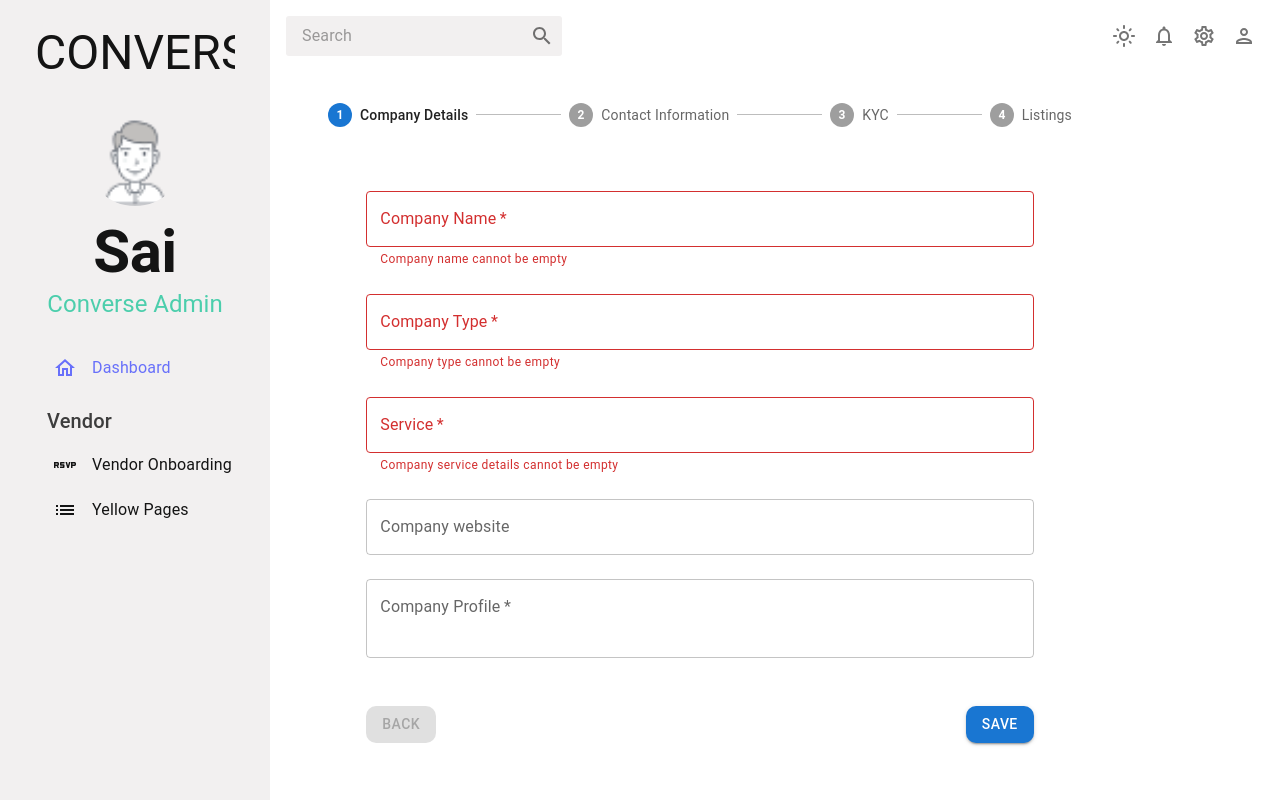
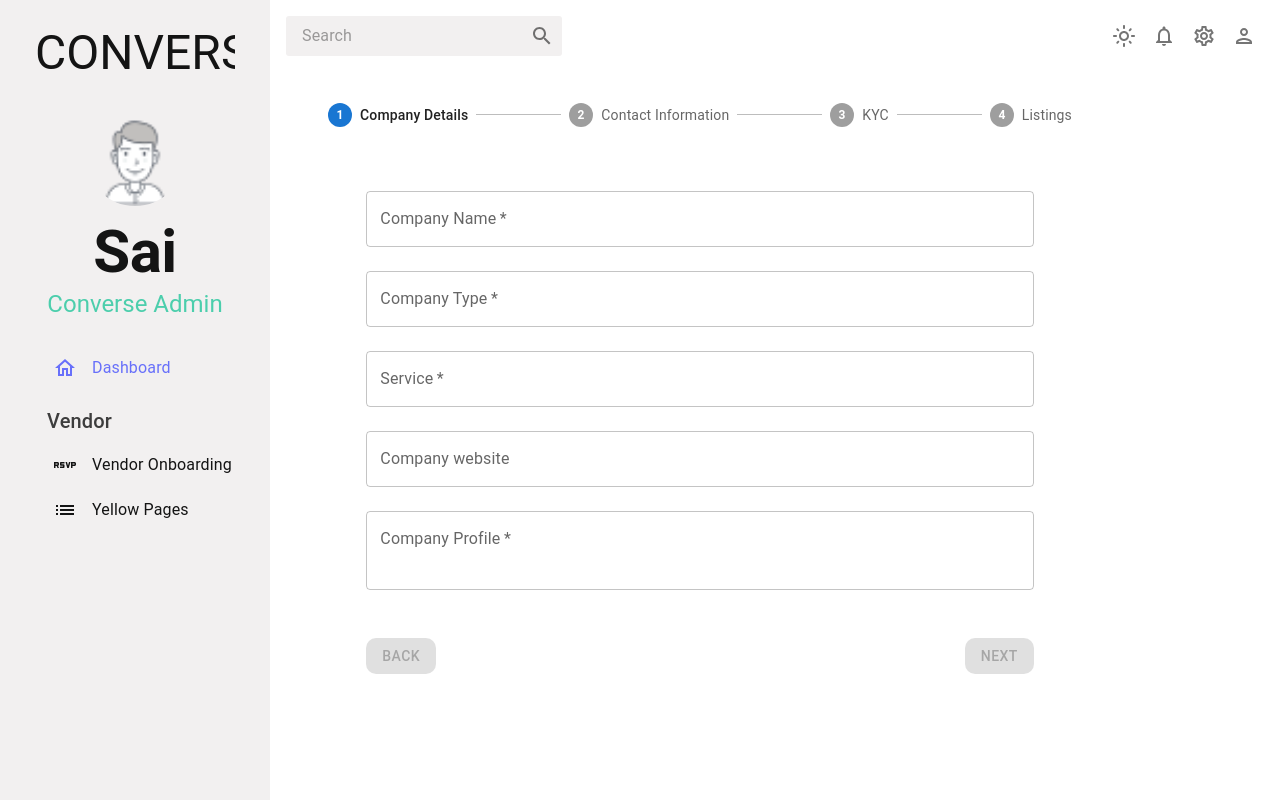
Before and after one commit to PiersoftDev/converse-portal360, a React (Create React App) app: page /vendor-onboarding in a window 1280 px wide. Built offline with nearby package versions, Linux system fonts and the light colour scheme; no server answers; what aws-amplify would draw is missing.

Commit message:
Removed unnecessary references and moved the API call to the component.

```diff
--- a/src/components/vendor/company-contact-info.tsx
+++ b/src/components/vendor/company-contact-info.tsx
@@ -10,18 +10,7 @@ export const CompanyContactInfo = () => {
   const vendorDetails = useContext(VendorContext);
   const updateVendorDetails = useContext(UpdateVendorContext);
 
-  let {
-    addressLine1,
-    addressLine2,
-    city,
-    state,
-    postalCode,
-    country,
-    email,
-    emailVerified,
-    phoneNo,
-    phoneNoVerified,
-  } = vendorDetails?.contactInformation;
+  let { addressLine1, addressLine2, city, state, postalCode, country, email, phoneNo } = vendorDetails?.contactInformation;
 
   const setValue = debounce((e: any) => {
     const { name: key, value } = e.target;
@@ -69,9 +58,7 @@ export const CompanyContactInfo = () => {
           sx={{ mt: 3, width: "75ch" }}
           onChange={setValue}
           error={!phoneNo?.length}
-          helperText={
-            !phoneNo?.length ? "Company Phone Number cannot be empty" : ""
-          }
+          helperText={!phoneNo?.length ? "Company Phone Number cannot be empty" : ""}
           InputProps={{
             endAdornment: <Button variant="contained">Verify</Button>,
           }}
@@ -86,11 +73,7 @@ export const CompanyContactInfo = () => {
           sx={{ mt: 3, width: "75ch" }}
           onChange={setValue}
           error={!addressLine1?.length}
-          helperText={
-            !addressLine1?.length
-              ? "Company Address Line 1 cannot be empty"
-              : ""
-          }
+          helperText={!addressLine1?.length ? "Company Address Line 1 cannot be empty" : ""}
         />
         <TextField
           id="outlined-basic"
@@ -102,11 +85,7 @@ export const CompanyContactInfo = () => {
           sx={{ mt: 3, width: "75ch" }}
           onChange={setValue}
           error={!addressLine2?.length}
-          helperText={
-            !addressLine2?.length
-              ? "Company Address Line 2 cannot be empty"
-              : ""
-          }
+          helperText={!addressLine2?.length ? "Company Address Line 2 cannot be empty" : ""}
         />
         <Box display="flex" flexDirection={"row"}>
           <TextField
@@ -143,7 +122,7 @@ export const CompanyContactInfo = () => {
             name="state"
             required
             defaultValue={state}
-          sx={{  mt: 3, width: "35ch" }}
+            sx={{ mt: 3, width: "35ch" }}
             onChange={setValue}
             error={!state?.length}
             helperText={!state?.length ? "State cannot be empty" : ""}
@@ -156,7 +135,7 @@ export const CompanyContactInfo = () => {
             name="country"
             required
             defaultValue={country}
-          sx={{ mt: 3, ml:5, width: "35ch" }}
+            sx={{ mt: 3, ml: 5, width: "35ch" }}
             onChange={setValue}
             error={!country?.length}
             helperText={!country?.length ? "Country cannot be empty" : ""}
--- a/src/components/vendor/company-details.tsx
+++ b/src/components/vendor/company-details.tsx
@@ -2,23 +2,52 @@
 import * as React from "react";
 import Box from "@mui/material/Box";
 import TextField from "@mui/material/TextField";
-import { useContext } from "react";
+import { forwardRef, useContext, useRef, useImperativeHandle } from "react";
 import { VendorContext, UpdateVendorContext } from "../../context-config";
 import { debounce } from "../../common/helpers/debounce";
+import { IVendor } from "../../models/vendor-onboarding-service-model";
+import { postVendorCompanyInformation } from "../../services/vendor-onboarding-service";
 
-export const CompanyDetails = () => {
+export const CompanyDetails = forwardRef((props: any, ref: any) => {
   const vendorDetails = useContext(VendorContext);
   const updateVendorDetails = useContext(UpdateVendorContext);
+  const errorMap = useRef<Map<string, boolean>>(new Map());
 
   let { name, type, service, websiteURL, profile } = vendorDetails?.companyDetails;
+
+  useImperativeHandle(ref, () => ({
+    async onSubmit() {
+      const vendor: IVendor = {
+        id: "NEED_TO_REPLACE",
+        vendorId: "51bc368c-33c8-4386-8460-44f21ff75161",
+        companyDetails: vendorDetails.companyDetails,
+      };
+      try {
+        postVendorCompanyInformation(vendor, null);
+      } catch (ex) {
+        console.log({ ex });
+      }
+    },
+  }));
 
   const setValue = debounce((e: any) => {
     const { name: key, value } = e.target;
     const newCompanyDetails = { ...vendorDetails.companyDetails };
-    newCompanyDetails[key] = value;
+    newCompanyDetails[key] = value.trim();
+
+    // Updating the context to make the vendor details available across the components.
     updateVendorDetails({
       companyDetails: newCompanyDetails,
     });
+
+    // Updating the error map to validate the fields.
+    errorMap.current.set(`${key}Error`, value?.trim().length === 0);
+
+    // Enable the save button only after the required data is filled.
+    const map = errorMap.current;
+    const { name: newName, type: newType, service: newService } = newCompanyDetails;
+    const isValid = !map.get("nameError") && newName.length > 0 && !map.get("serviceError") && newService.length > 0 && !map.get("typeError") && newType.length > 0;
+    props.setIsValid(isValid);
   });
 
   return (
@@ -41,8 +70,8 @@ export const CompanyDetails = () => {
           defaultValue={name}
           sx={{ mt: 3, width: "75ch" }}
           onChange={setValue}
-          error={!name?.length}
-          helperText={!name?.length ? "Company name cannot be empty" : ""}
+          error={errorMap.current.get("nameError")}
+          helperText={errorMap.current.get("nameError") ? "Company name cannot be empty" : ""}
         />
         <TextField
           id="outlined-basic"
@@ -53,8 +82,8 @@ export const CompanyDetails = () => {
           name="type"
           sx={{ mt: 3, width: "75ch" }}
           onChange={setValue}
-          error={!type?.length}
-          helperText={!type ? "Company type cannot be empty" : ""}
+          error={errorMap.current.get("typeError")}
+          helperText={errorMap.current.get("typeError") ? "Company type cannot be empty" : ""}
         />
         <TextField
           id="outlined-basic"
@@ -65,8 +94,8 @@ export const CompanyDetails = () => {
           name="service"
           sx={{ mt: 3, width: "75ch" }}
           onChange={setValue}
-          error={!service?.length}
-          helperText={!service ? "Company service details cannot be empty" : ""}
+          error={errorMap.current.get("serviceError")}
+          helperText={errorMap.current.get("serviceError") ? "Company service details cannot be empty" : ""}
         />
         <TextField id="outlined-basic" label="Company website" variant="outlined" defaultValue={websiteURL} sx={{ mt: 3, width: "75ch" }} name="websiteURL" onChange={setValue} />
         <TextField
@@ -84,4 +113,4 @@ export const CompanyDetails = () => {
       </Box>
     </React.Fragment>
   );
-};
+});
--- a/src/components/vendor/company-kyc.tsx
+++ b/src/components/vendor/company-kyc.tsx
@@ -10,8 +10,7 @@ export const CompanyKYC = () => {
   const vendorDetails = useContext(VendorContext);
   const updateVendorDetails = useContext(UpdateVendorContext);
 
-  let { gstNumber, gstVerified, aadhaarNumber, aadhaarVerified } =
-    vendorDetails?.kyc;
+  let { gstNumber, aadhaarNumber } = vendorDetails?.kyc;
 
   const setValue = debounce((e: any) => {
     const { name: key, value } = e.target;
@@ -59,9 +58,7 @@ export const CompanyKYC = () => {
           sx={{ mt: 3, width: "75ch" }}
           onChange={setValue}
           error={!aadhaarNumber?.length}
-          helperText={
-            !aadhaarNumber?.length ? "Aadhaar number cannot be empty" : ""
-          }
+          helperText={!aadhaarNumber?.length ? "Aadhaar number cannot be empty" : ""}
           InputProps={{
             endAdornment: <Button variant="contained">Verify</Button>,
           }}
--- a/src/components/vendor/vendor_onboarding_form.tsx
+++ b/src/components/vendor/vendor_onboarding_form.tsx
@@ -9,11 +9,10 @@ import { CompanyDetails } from "./company-details";
 import { CompanyContactInfo } from "./company-contact-info";
 import { VendorListings } from "./vendor-listings";
 import { CompanyKYC } from "./company-kyc";
-import { useReducer } from "react";
+import { useReducer, useRef } from "react";
 import { IVendor } from "../../models/vendor-onboarding-service-model";
 import { VendorContext, UpdateVendorContext } from "../../context-config";
-import { postVendorCompanyInformation, updateCompanyContactInformation, updateCompanyDetails, updateCompanyKYC } from "../../services/vendor-onboarding-service";
-import { StringGradients } from "antd/es/progress/progress";
+import { updateCompanyContactInformation, updateCompanyKYC } from "../../services/vendor-onboarding-service";
 
 const steps = ["Company Details", "Contact Information", "KYC", "Listings"];
 
@@ -56,20 +55,21 @@ const initialVendorDetails: IVendor = {
 export default function HorizontalNonLinearStepper() {
   const [activeStep, setActiveStep] = React.useState(0);
   const [completed, setCompleted] = React.useState(new Map());
+  const [isValid, setIsValid] = React.useState<boolean>(false);
   const [id, setId] = React.useState("");
-  const [vendorId, setVendorId] = React.useState(
-    "51bc368c-33c8-4386-8460-44f21ff75161"
-  );
+
+  const companyDetailsRef = useRef<any>();
+
+  // const [vendorId, setVendorId] = React.useState(
+  //   "51bc368c-33c8-4386-8460-44f21ff75161"
+  // );
 
   const vendorDetailsReducer = (prev: IVendor, next: IVendor): IVendor => {
     return { ...prev, ...next };
   };
 
   // TODO : INITIAL VENDOR DETAILS SHOULD BE FETCHED FROM API, IF THE VENDOR IS NEW, WE SET VALUES TO DEFAULT AS DEFINED ABOVE I.E., INITIAL VENDOR DETAILS.
-  const [vendorDetails, updateVendorDetails] = useReducer(
-    vendorDetailsReducer,
-    initialVendorDetails
-  );
+  const [vendorDetails, updateVendorDetails] = useReducer(vendorDetailsReducer, initialVendorDetails);
 
   const totalSteps = () => {
     return steps.length;
@@ -87,19 +87,13 @@ export default function HorizontalNonLinearStepper() {
     return completedSteps() === totalSteps();
   };
 
-  const handleNext = () => {
+  const handleNext = async () => {
     // Will replace this with switch case.
-    let docId: String;
+    // let docId: String;
     if (activeStep === 0) {
-      const vendor: IVendor = {
-        id: id,
-        vendorId: "51bc368c-33c8-4386-8460-44f21ff75161",
-        companyDetails: vendorDetails.companyDetails,
-      };
-      try {
-        postVendorCompanyInformation(vendor, setId);
-      } catch (ex) {
-        console.log({ ex });
+      if (companyDetailsRef.current) {
+        await companyDetailsRef.current.onSubmit();
+        // TODO : GOTO NEXT STEP ONLY WHEN THIS CALL IS SUCCESSFUL.
       }
     } else if (activeStep === 1) {
       const vendor: IVendor = {
@@ -156,7 +150,7 @@ export default function HorizontalNonLinearStepper() {
   const _renderStepContent = (step: number) => {
     switch (step) {
       case 0:
-        return <CompanyDetails />;
+        return <CompanyDetails setIsValid={setIsValid} ref={companyDetailsRef} />;
       case 1:
         return <CompanyContactInfo />;
       case 2:
@@ -180,9 +174,7 @@ export default function HorizontalNonLinearStepper() {
       <div>
         {allStepsCompleted() ? (
           <React.Fragment>
-            <Typography sx={{ mt: 2, mb: 1 }}>
-              All steps completed - you&apos;re finished
-            </Typography>
+            <Typography sx={{ mt: 2, mb: 1 }}>All steps completed - you&apos;re finished</Typography>
             <Box sx={{ display: "flex", flexDirection: "row", pt: 2 }}>
               <Box sx={{ flex: "1 1 auto" }} />
               <Button onClick={handleReset}>Reset</Button>
@@ -191,9 +183,7 @@ export default function HorizontalNonLinearStepper() {
         ) : (
           <React.Fragment>
             <VendorContext.Provider value={vendorDetails}>
-              <UpdateVendorContext.Provider value={updateVendorDetails}>
-                {_renderStepContent(activeStep)}
-              </UpdateVendorContext.Provider>
+              <UpdateVendorContext.Provider value={updateVendorDetails}>{_renderStepContent(activeStep)}</UpdateVendorContext.Provider>
             </VendorContext.Provider>
             <Box
               sx={{
@@ -207,13 +197,7 @@ export default function HorizontalNonLinearStepper() {
                 justifyContent: "center",
               }}
             >
-              <Button
-                variant="contained"
-                color="inherit"
-                disabled={activeStep === 0}
-                onClick={handleBack}
-                sx={{ mr: 1 }}
-              >
+              <Button variant="contained" color="inherit" disabled={activeStep === 0} onClick={handleBack} sx={{ mr: 1 }}>
                 Back
               </Button>
               <Box sx={{ flex: "1 1 auto" }} />
@@ -222,23 +206,12 @@ export default function HorizontalNonLinearStepper() {
               </Button> */}
               {activeStep !== steps.length &&
                 (completed.get(activeStep) ? (
-                  <Typography
-                    variant="caption"
-                    sx={{ display: "inline-block" }}
-                  >
+                  <Typography variant="caption" sx={{ display: "inline-block" }}>
                     Step {activeStep + 1} already completed
                   </Typography>
                 ) : (
-                  <Button
-                    onClick={
-                      completedSteps() === totalSteps() - 1
-                        ? handleComplete
-                        : handleNext
-                    }
-                    variant="contained"
-                  >
-                    {" "}
-                    {completedSteps() === totalSteps() - 1 ? "Finish" : "Save"}
+                  <Button onClick={completedSteps() === totalSteps() - 1 ? handleComplete : handleNext} variant="contained" disabled={!isValid}>
+                    {completedSteps() === totalSteps() - 1 ? "Finish" : "Next"}
                   </Button>
                 ))}
             </Box>
```
Lines whose indentation alone changed are shown as unchanged.
